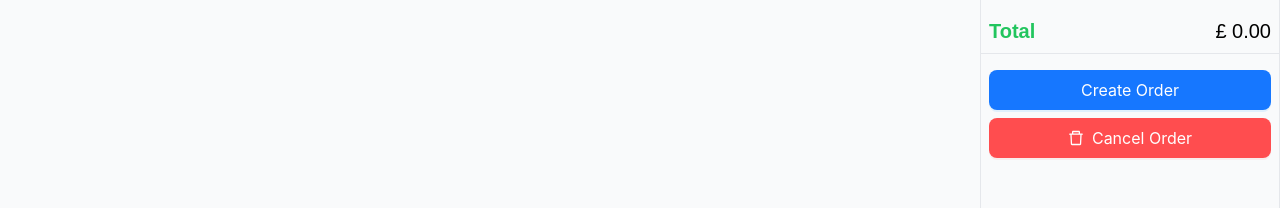
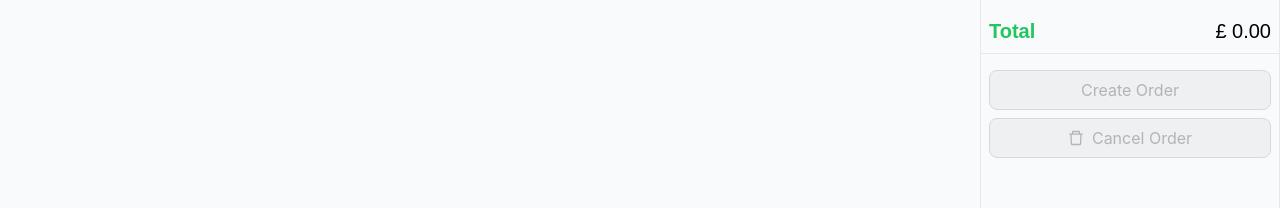
Before and after one commit to erbdev-1/pos-application, a React (Vite) app in the folder client/: page / in a window 1280 px wide. Shown: the part 618-826 px from the top of the page. Built offline with nearby package versions, Linux system fonts and the light colour scheme; no server answers; a web font is replaced by a local one.

Commit message:
reset in the cart

```diff
--- a/client/src/components/cart/CartTotals.jsx
+++ b/client/src/components/cart/CartTotals.jsx
@@ -1,4 +1,4 @@
-import { Button } from "antd";
+import { Button, message } from "antd";
 import {
   DeleteOutlined,
   PlusCircleOutlined,
@@ -9,6 +9,7 @@ import {
   deleteProduct,
   increaseQuantity,
   decreaseQuantity,
+  reset,
 } from "../../redux/cartSlice";
 
 const CartTotals = () => {
@@ -28,7 +29,10 @@ const CartTotals = () => {
                     src={item.img}
                     alt=""
                     className="w-16 h-16 object-cover cursor-pointer"
-                    onClick={() => dispatch(deleteProduct(item))}
+                    onClick={() => {
+                      dispatch(deleteProduct(item));
+                      message.success("Item deleted successfully");
+                    }}
                   />
                   <div className="flex flex-col ml-2">
                     <b>{item.title}</b>
@@ -61,6 +65,7 @@ const CartTotals = () => {
                           )
                         ) {
                           dispatch(decreaseQuantity(item));
+                          message.success("Item deleted successfully");
                         }
                       } else {
                         dispatch(decreaseQuantity(item));
@@ -94,7 +99,12 @@ const CartTotals = () => {
           </div>
         </div>
         <div className="py-4 px-2">
-          <Button type="primary" size="large" className="w-full">
+          <Button
+            type="primary"
+            size="large"
+            className="w-full"
+            disabled={cart.cartItems.length === 0}
+          >
             Create Order
           </Button>
           <Button
@@ -103,6 +113,15 @@ const CartTotals = () => {
             className="w-full mt-2 flex items-center justify-center"
             icon={<DeleteOutlined />}
             danger
+            disabled={cart.cartItems.length === 0}
+            onClick={() => {
+              if (
+                window.confirm("Are you sure you want to delete all items?")
+              ) {
+                dispatch(reset());
+                message.success("All items deleted successfully");
+              }
+            }}
           >
             Cancel Order
           </Button>
--- a/client/src/components/products/ProductItem.jsx
+++ b/client/src/components/products/ProductItem.jsx
@@ -1,3 +1,4 @@
+import { message } from "antd";
 import { addProduct } from "../../redux/cartSlice";
 import { useDispatch, useSelector } from "react-redux";
 
@@ -7,6 +8,7 @@ function ProductItem({ item }) {
 
   const handleClick = () => {
     dispatch(addProduct({ ...item, quantity: 1 })); // Add the product to the cart items array in the state  with a quantity of 1
+    message.success("Product added to cart");
   };
 
   console.log(cart.cartItems);
--- a/client/src/redux/cartSlice.js
+++ b/client/src/redux/cartSlice.js
@@ -48,9 +48,18 @@ const cartSlice = createSlice({
       }
       state.total -= cartItem.price; // Decrease the total by the price of the product
     },
+    reset: (state) => {
+      state.cartItems = [];
+      state.total = 0;
+    },
   },
 });
 
-export const { addProduct, deleteProduct, increaseQuantity, decreaseQuantity } =
-  cartSlice.actions;
+export const {
+  addProduct,
+  deleteProduct,
+  increaseQuantity,
+  decreaseQuantity,
+  reset,
+} = cartSlice.actions;
 export default cartSlice.reducer;
```
